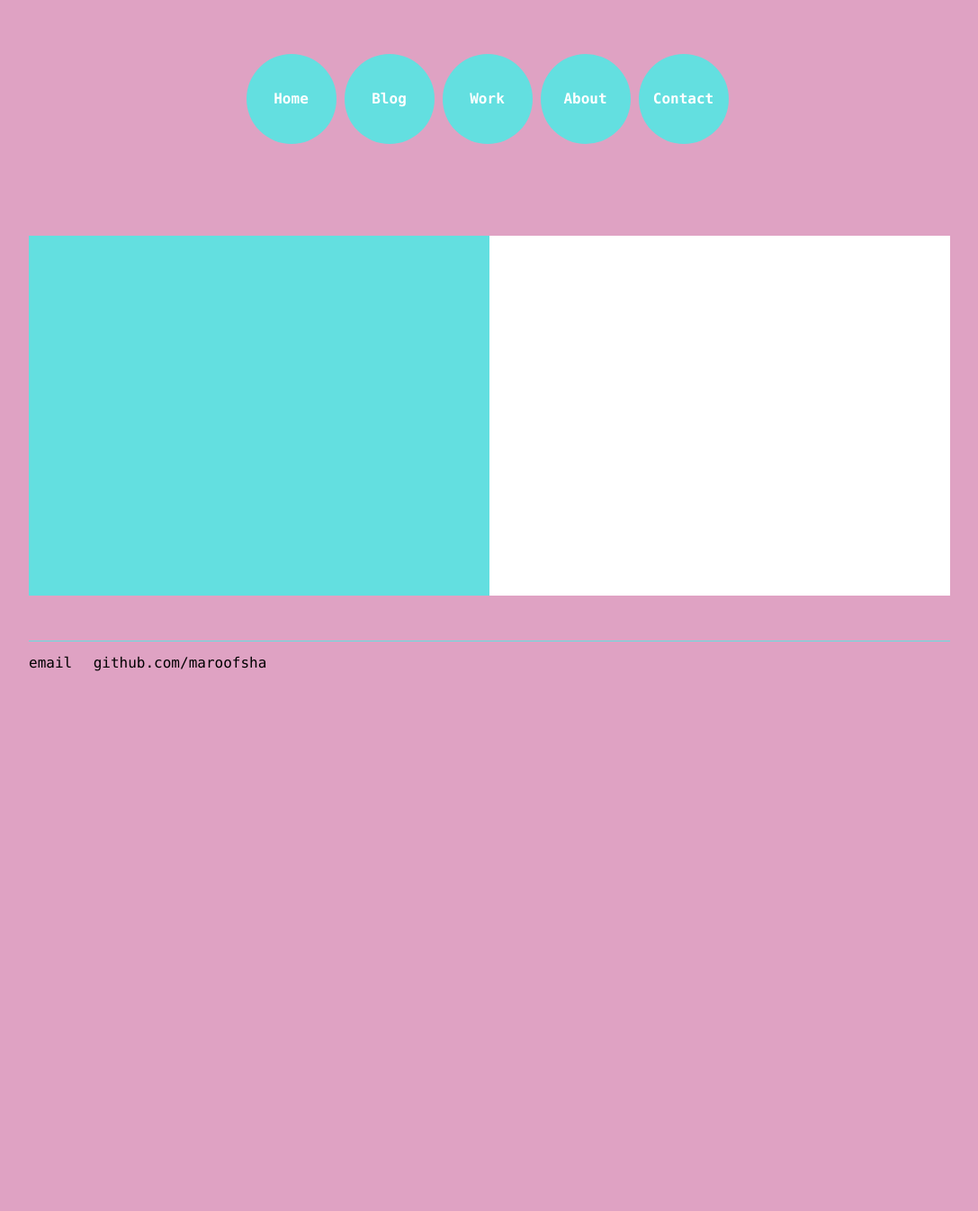
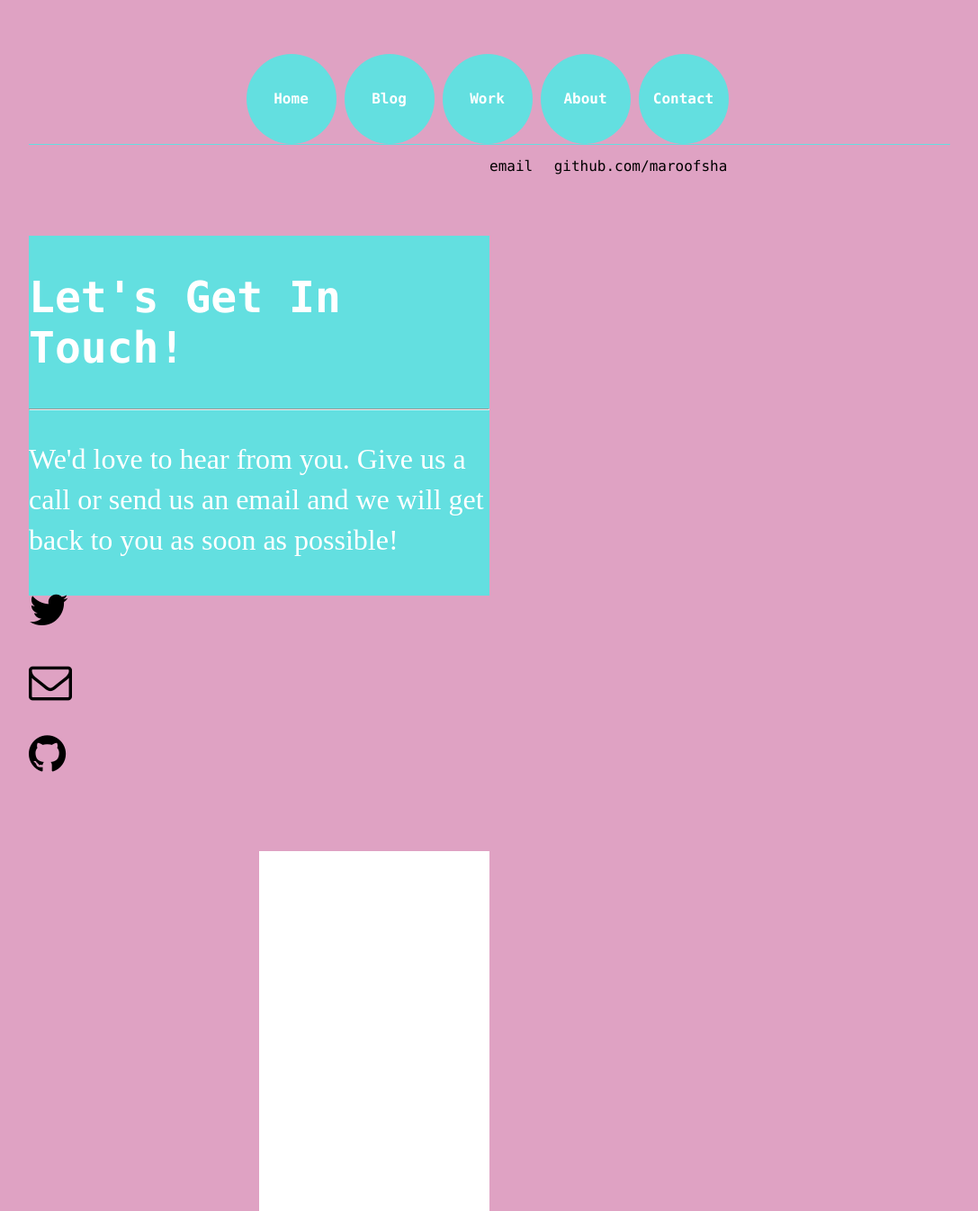
Before and after one commit to maroofsha/maroofsha.github.io, a Jekyll site: the page built from contact.html, in a window 1280 px wide. Shown: the whole page at 90% size, without its empty margins (96-1183 px from the left). Built offline with Jekyll 4.4.1, drawn with Linux system fonts in a browser that asks for light colours; nearby versions of some CDN libraries; before the commit the page ends 900 px from its top, so only the background shows below that.

Commit message:
Update contact.html

```diff
--- a/contact.html
+++ b/contact.html
@@ -34,7 +34,37 @@ float: right;
 
 
 <div class="wrap">
-    <div class="floatleft"></div>
+    <div class="floatleft">
+
+        <div class="container">
+        <div class="row">
+            <div class="col-lg-8 col-lg-offset-2 text-center">
+                <h2 class="section-heading">Let's Get In Touch!</h2>
+                <hr class="primary">
+                <p>We'd love to hear from you. Give us a call or send us an email and we will get back to you as soon as possible!</p>
+            </div>
+        <div class="col-lg-2 col-lg-offset-2 text-center">
+            <a href="https://twitter.com/{{ site.twitter_username }}">
+                <i class="fa fa-twitter fa-3x wow bounceIn" data-wow-delay=".1s"></i>
+                <p>{{ site.twitter_username }}</p>
+            </a>
+        </div>
+        <div class="col-lg-2 col-lg-offset-1 text-center">
+            <a href="mailto:{{ site.email }}">
+            <i class="fa fa-envelope-o fa-3x wow bounceIn" data-wow-delay=".1s"></i>
+                <p>{{ site.email }}</p>
+            </a>
+        </div>
+        <div class="col-lg-2 col-lg-offset-1 text-center">
+            <a href="https://github.com/{{ site.github_username }}">
+            <i class="fa fa-github fa-3x wow bounceIn" data-wow-delay=".1s"></i>
+                <p>{{ site.github_username }}</p>
+            </a>
+        </div>
+
+</div></div>
+
+
     <div class="floatright"></div>
     <div style="clear: both;">
 </div>
```
